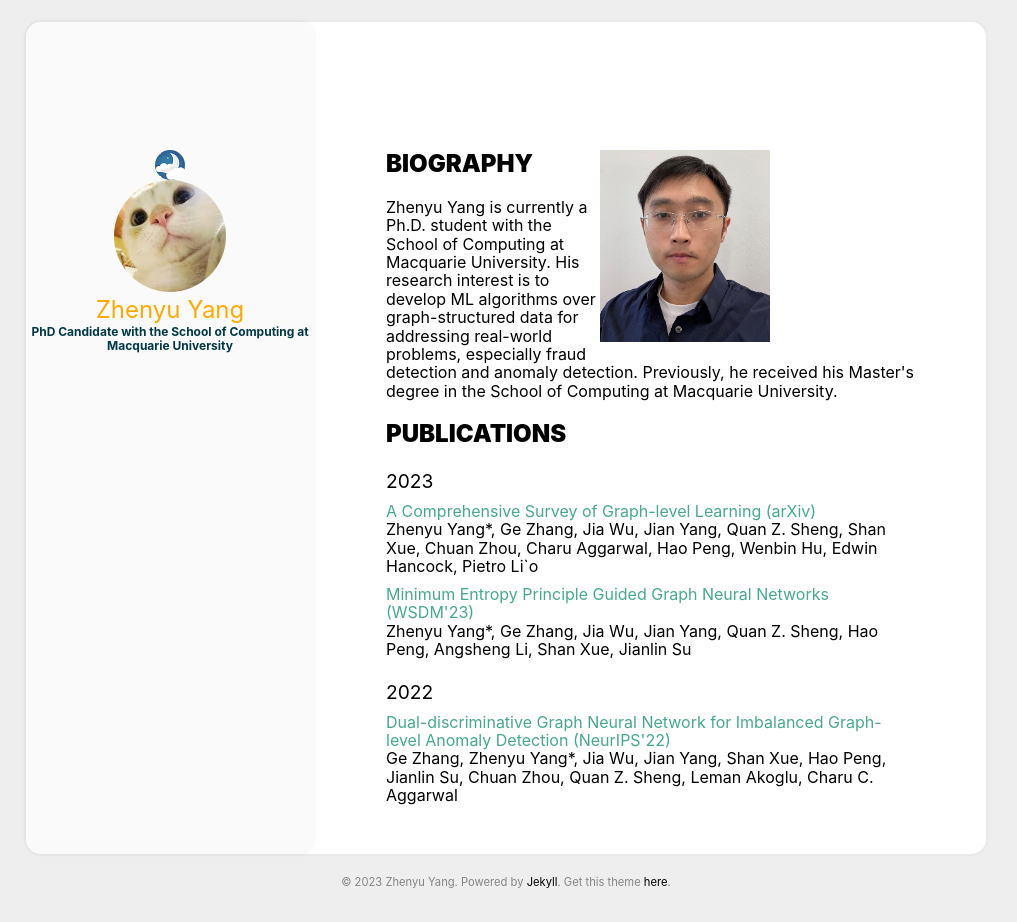
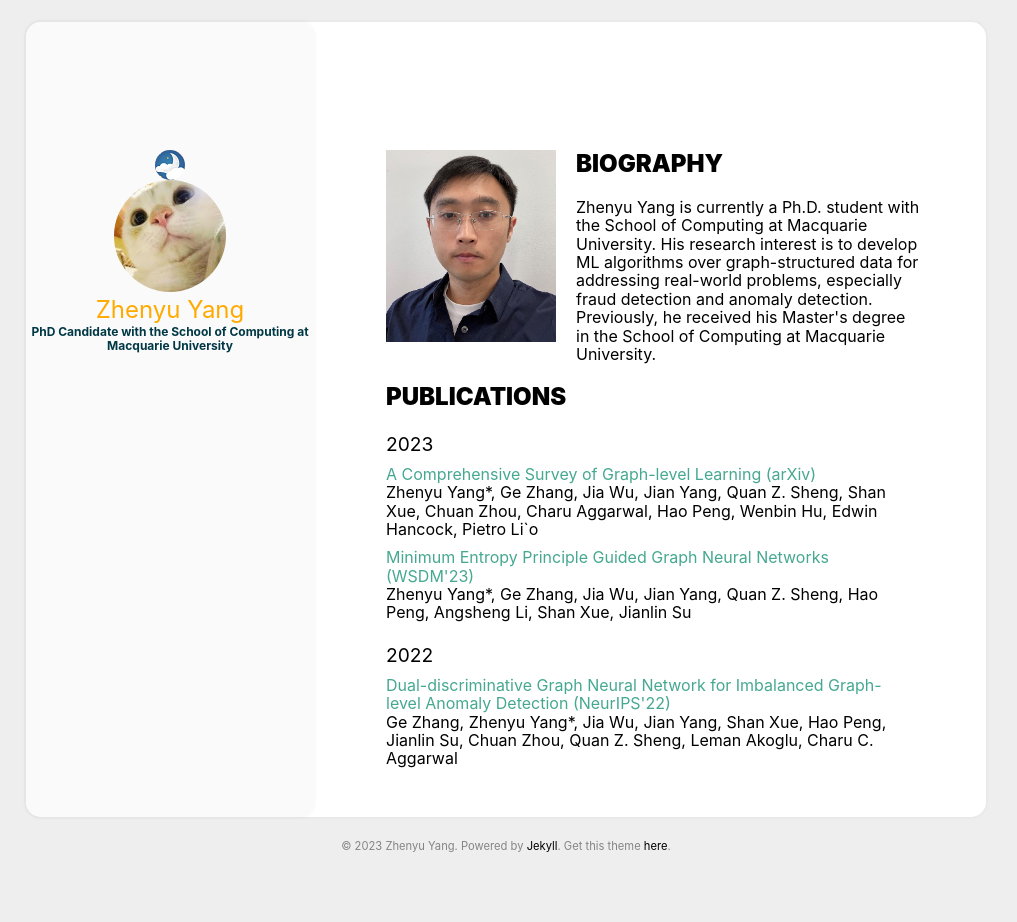
Before and after one commit to ZhenyuYangMQ/ZhenyuYangMQ.github.io, a Jekyll site: the page built from index.html, in a window 1280 px wide. Shown: the whole page, without its empty margins (134-1151 px from the left). Built offline with Jekyll 4.4.1, drawn with Linux system fonts in a browser that asks for light colours.

Commit message:
Update archive.html

```diff
--- a/_includes/archive.html
+++ b/_includes/archive.html
@@ -26,7 +26,7 @@
 <div class="archive">
   <div class="archive_title">
   <div>
-    <img alt="image" style="width:170px;float:right;margin-bottom:20px;margin-right:0px;" src="/assets/img/photo.jpg">
+    <img alt="image" style="width:170px;float:left;margin-bottom:20px;margin-right:20px;" src="/assets/img/photo.jpg">
   </div>
   <div>
   <h2><b>BIOGRAPHY</b></h2>
```
